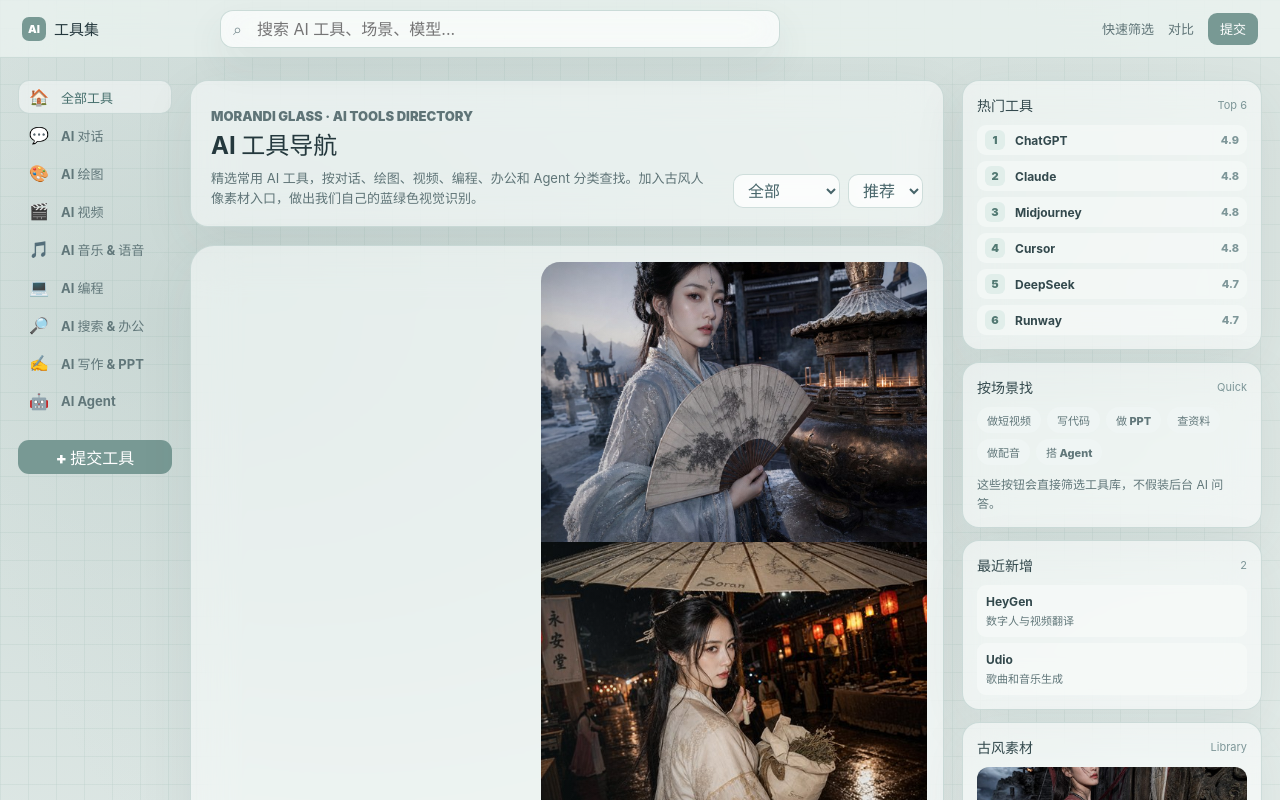
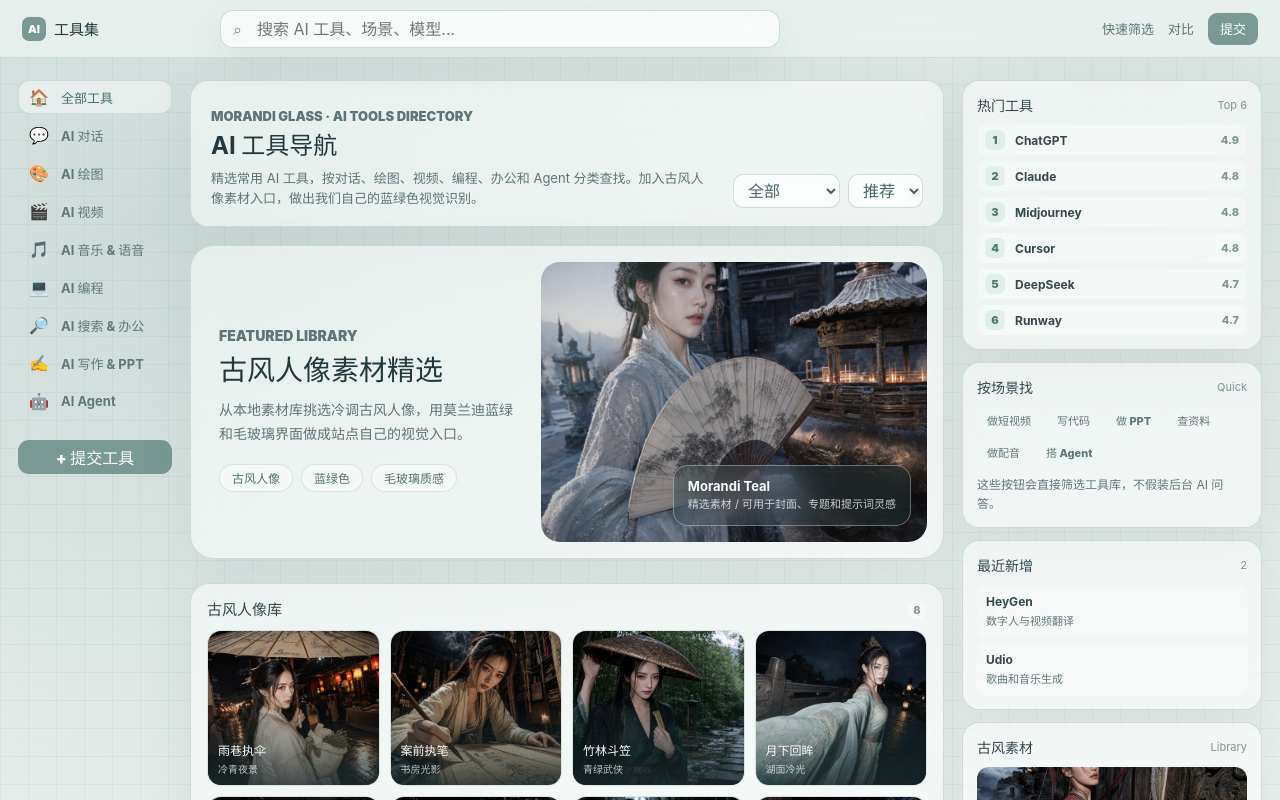
Before and after one commit to nanlis/tools-hub-ai-guide, a React (Vite) app: page / in a window 1280 px wide. Shown: the top 800 px of the page. Built offline with nearby package versions, Linux system fonts and the light colour scheme.

Commit message:
Update animated gufeng hero: src/App.css

```diff
--- a/src/App.css
+++ b/src/App.css
@@ -306,12 +306,40 @@
   border-radius: 19px;
 }
 
-.gufeng-media img {
+.hero-slideshow {
+  position: absolute;
+  inset: 0;
+  overflow: hidden;
+}
+
+.hero-slideshow img {
+  position: absolute;
+  inset: 0;
   display: block;
   width: 100%;
   height: 100%;
   min-height: 280px;
   object-fit: cover;
+  opacity: 0;
+  transform: scale(1.05) translate3d(0, 0, 0);
+  animation: hero-fade 30s infinite;
+  will-change: opacity, transform;
+}
+
+.hero-slideshow img:nth-child(2) {
+  animation-delay: 6s;
+}
+
+.hero-slideshow img:nth-child(3) {
+  animation-delay: 12s;
+}
+
+.hero-slideshow img:nth-child(4) {
+  animation-delay: 18s;
+}
+
+.hero-slideshow img:nth-child(5) {
+  animation-delay: 24s;
 }
 
 .gufeng-media::after {
@@ -321,11 +349,25 @@
   content: '';
 }
 
+.gufeng-media::before {
+  position: absolute;
+  inset: 0;
+  z-index: 1;
+  background:
+    radial-gradient(circle at 18% 16%, rgba(202, 224, 219, 0.26), transparent 30%),
+    linear-gradient(135deg, rgba(83, 123, 119, 0.18), rgba(33, 49, 54, 0.12) 46%, rgba(171, 159, 143, 0.12));
+  mix-blend-mode: screen;
+  opacity: 0.72;
+  animation: glass-tint 12s ease-in-out infinite alternate;
+  content: '';
+  pointer-events: none;
+}
+
 .glass-float {
   position: absolute;
   right: 16px;
   bottom: 16px;
-  z-index: 1;
+  z-index: 2;
   display: grid;
   gap: 3px;
   max-width: 260px;
@@ -346,6 +388,55 @@
   color: rgba(248, 251, 251, 0.78);
   font-size: 11px;
   line-height: 1.45;
+}
+
+@keyframes hero-fade {
+  0% {
+    opacity: 0;
+    transform: scale(1.05) translate3d(0, 0, 0);
+  }
+
+  5% {
+    opacity: 1;
+  }
+
+  22% {
+    opacity: 1;
+  }
+
+  30% {
+    opacity: 0;
+    transform: scale(1.12) translate3d(-1.8%, -1%, 0);
+  }
+
+  100% {
+    opacity: 0;
+    transform: scale(1.12) translate3d(-1.8%, -1%, 0);
+  }
+}
+
+@keyframes glass-tint {
+  from {
+    filter: hue-rotate(0deg) saturate(1);
+    opacity: 0.58;
+  }
+
+  to {
+    filter: hue-rotate(-12deg) saturate(1.22);
+    opacity: 0.82;
+  }
+}
+
+@media (prefers-reduced-motion: reduce) {
+  .hero-slideshow img,
+  .gufeng-media::before {
+    animation: none;
+  }
+
+  .hero-slideshow img:first-child {
+    opacity: 1;
+    transform: none;
+  }
 }
 
 .library-section {
```
